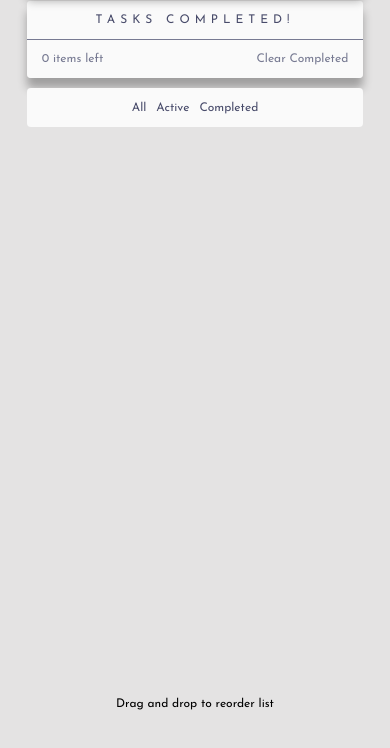
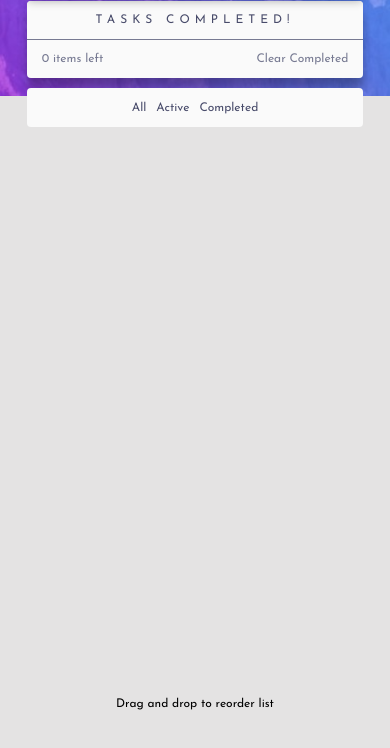
Before and after one commit to xavifumi/todo-app-main, a plain HTML site: page index.html in a window 390 px wide. Shown: the part 112-860 px from the top of the page. Drawn offline with nearby package versions, Linux system fonts and the light colour scheme.

Commit message:
new mobile bg images

```diff
--- a/style.css
+++ b/style.css
@@ -275,6 +275,16 @@ footer {
 
 @media screen and (max-width: 800px) {
 
+
+:root {
+    --img-bg: url(./images/bg-mobile-light.jpg) ;
+  }
+
+  [data-theme="dark"] {
+    --img-bg: url(./images/bg-mobile-dark.jpg) ;
+
+}
+
     header {
         margin-top: 0;
     }
```
